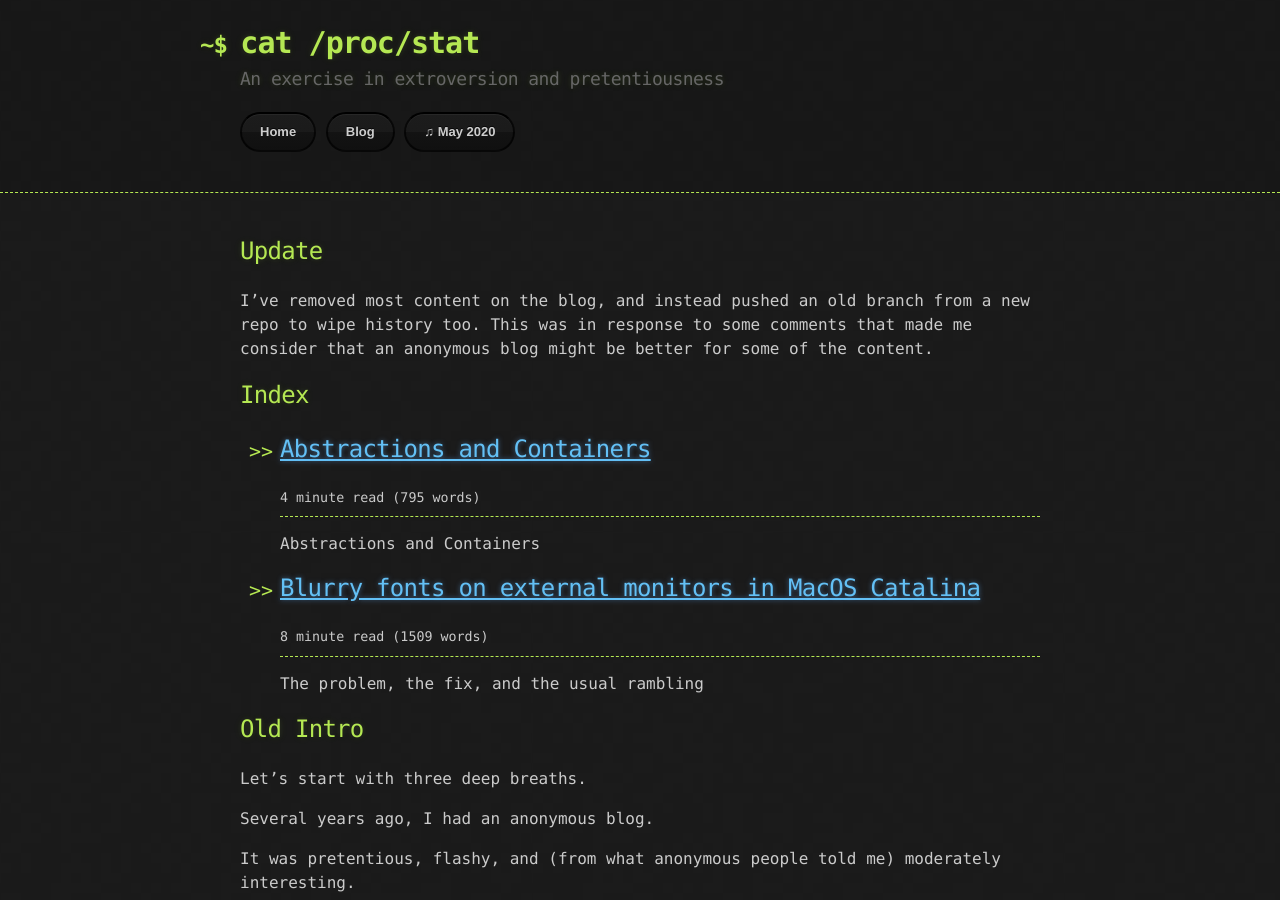
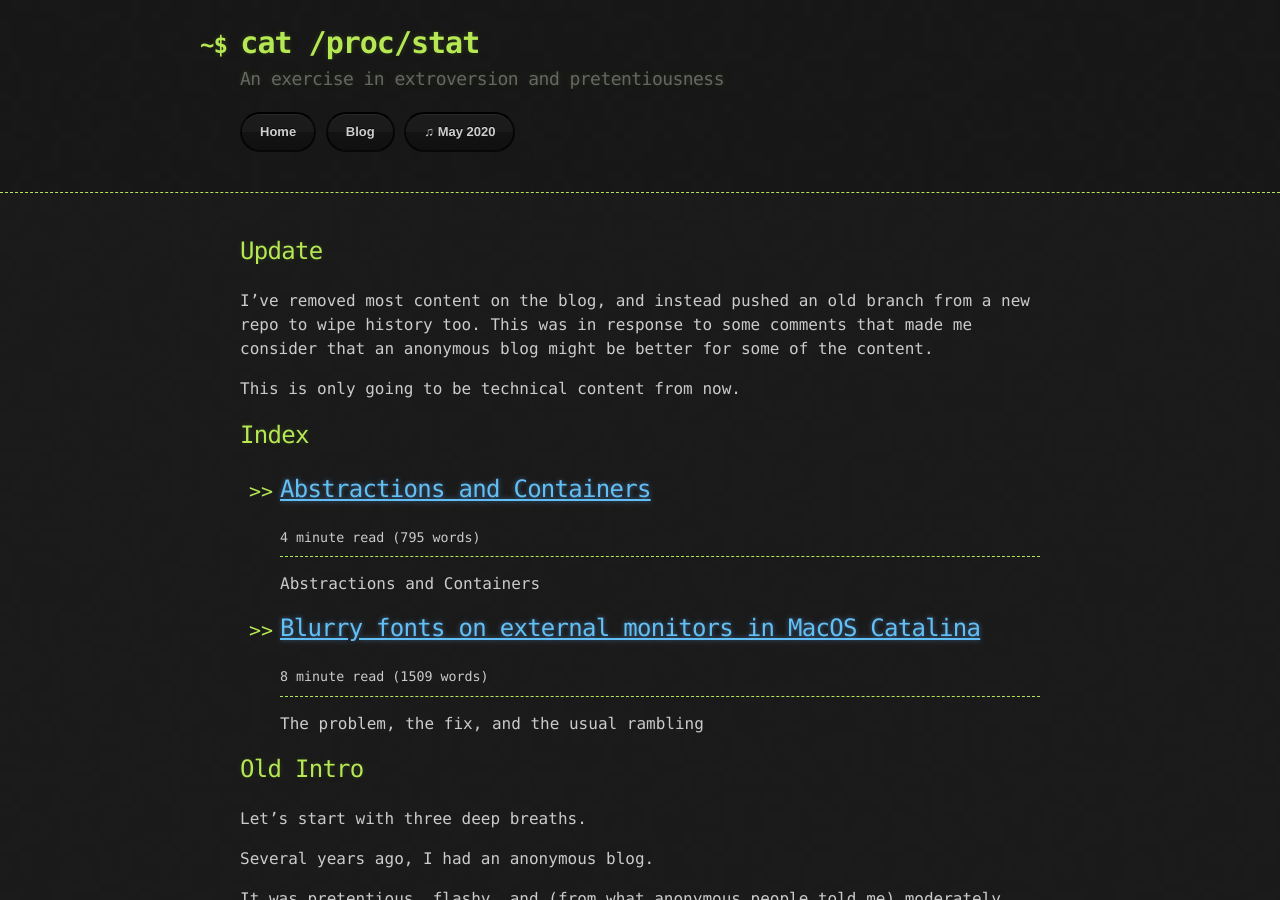
Before and after one commit to paranoidsp/paranoidsp.github.io, a Jekyll site: the page built from index.md, in a window 1280 px wide and 900 px high. Built offline with Jekyll 4.4.1, drawn with Linux system fonts in a browser that asks for light colours; our own code applies the rules of GitHub Pages for plain Markdown files.

Commit message:
feat: update description

```diff
--- a/index.md
+++ b/index.md
@@ -7,6 +7,8 @@ layout: default
 I've removed most content on the blog, and instead pushed an old branch from a
 new repo to wipe history too. This was in response to some comments that made
 me consider that an anonymous blog might be better for some of the content.
+
+This is only going to be technical content from now.
 
 ## Index
 
```
